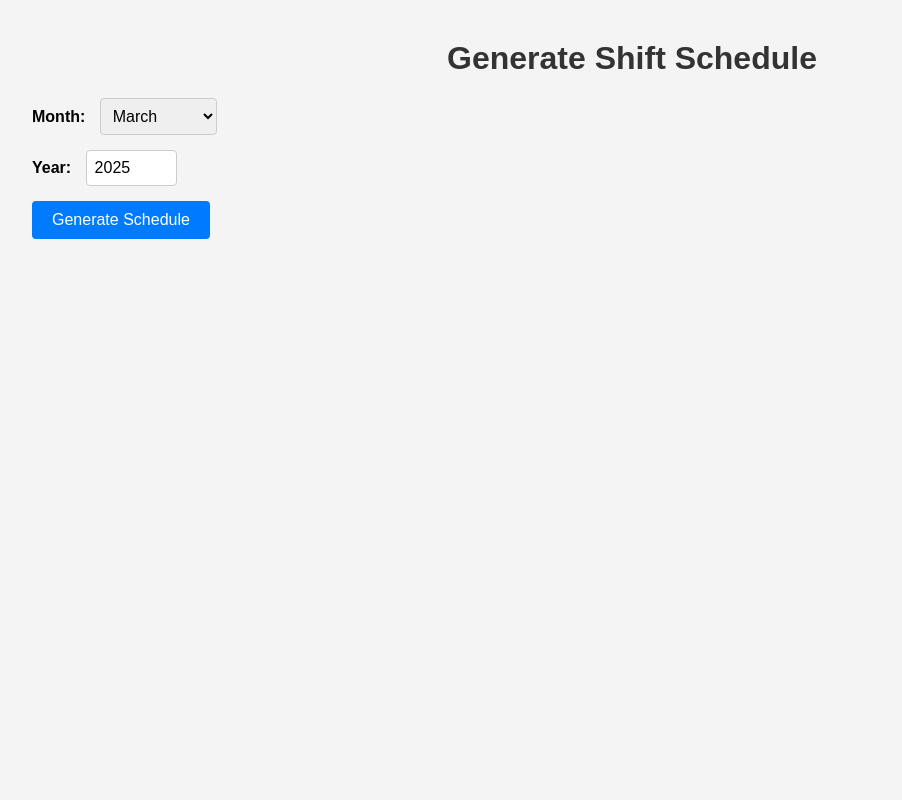
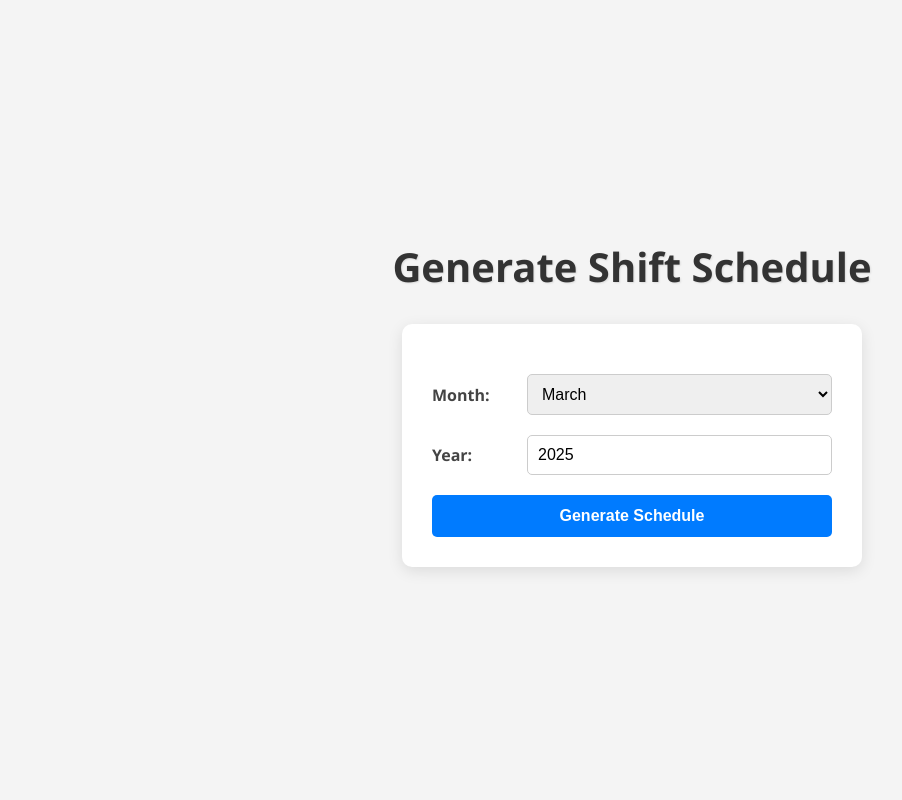
Before and after one commit to loveplay1983/py-work-schedule, a Flask app: page / in a window 1280 px wide. Shown: the whole page, without its empty margins (8-910 px from the left). Run offline with Flask 3, Linux system fonts and the light colour scheme.

Commit message:
improved ui location for - flask

```diff
--- a/web-app/static/style.css
+++ b/web-app/static/style.css
@@ -1,4 +1,4 @@
-body {
+/* body {
     font-family: Arial, sans-serif;
     margin: 40px;
     background-color: #f4f4f4;
@@ -42,4 +42,118 @@ button:hover {
 #status {
     margin-top: 20px;
     color: #555;
+} */
+
+
+body {
+    font-family: 'Segoe UI', Arial, sans-serif;
+    margin: 0;
+    padding: 0;
+    background-color: #f4f4f4;
+    min-height: 100vh;
+    display: flex;
+    justify-content: center;
+    align-items: center;
+    flex-direction: column;
 }
+
+h1 {
+    color: #333;
+    text-align: center;
+    margin-bottom: 30px;
+    font-size: 2.5em;
+    text-shadow: 1px 1px 2px rgba(0, 0, 0, 0.1);
+}
+
+form {
+    background-color: white;
+    padding: 30px;
+    border-radius: 10px;
+    box-shadow: 0 4px 15px rgba(0, 0, 0, 0.1);
+    width: 100%;
+    max-width: 400px;
+}
+
+.form-group {
+    margin: 20px 0;
+    display: flex;
+    align-items: center;
+}
+
+label {
+    margin-right: 15px;
+    font-weight: bold;
+    color: #444;
+    width: 80px;
+}
+
+select, input[type="number"] {
+    flex: 1;
+    padding: 10px;
+    font-size: 16px;
+    border: 1px solid #ccc;
+    border-radius: 5px;
+    transition: border-color 0.3s ease;
+}
+
+select:focus, input[type="number"]:focus {
+    border-color: #007bff;
+    outline: none;
+}
+
+button {
+    display: block;
+    width: 100%;
+    padding: 12px;
+    background-color: #007bff;
+    color: white;
+    border: none;
+    border-radius: 5px;
+    cursor: pointer;
+    font-size: 16px;
+    font-weight: bold;
+    transition: background-color 0.3s ease, transform 0.1s ease;
+}
+
+button:hover {
+    background-color: #0056b3;
+    transform: translateY(-2px);
+}
+
+button:active {
+    transform: translateY(0);
+}
+
+#status {
+    margin-top: 20px;
+    color: #555;
+    font-size: 14px;
+    text-align: center;
+}
+
+/* Responsive design */
+@media (max-width: 500px) {
+    form {
+        padding: 20px;
+        margin: 0 10px;
+    }
+
+    h1 {
+        font-size: 2em;
+    }
+
+    .form-group {
+        flex-direction: column;
+        align-items: flex-start;
+    }
+
+    label {
+        margin-bottom: 5px;
+        margin-right: 0;
+        width: auto;
+    }
+
+    select, input[type="number"] {
+        width: 100%;
+    }
+}
```
